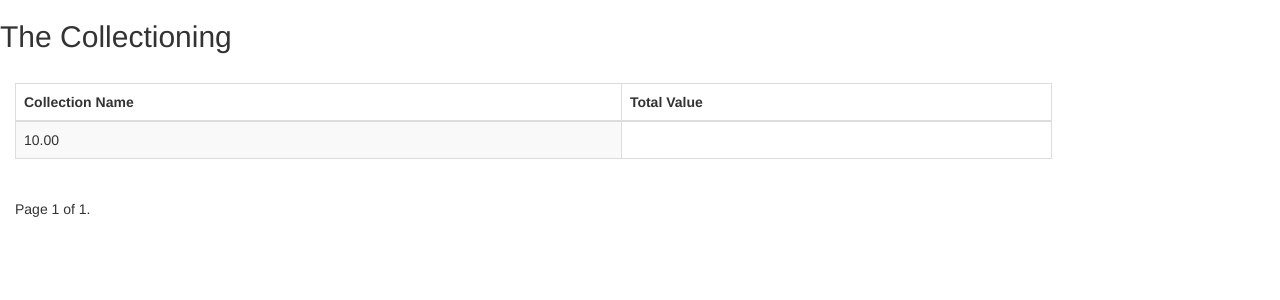
After one commit to ersloss/collectioning, a Django app: page /collections/ in a window 1280 px wide. The commit adds this page. Shown: the top 300 px of the page. Run offline with Django 3.2, Linux system fonts and the light colour scheme; tables that the repository leaves empty hold one stand-in row (values such as "Sample post"); some libraries are stand-ins or nearby versions.

Commit message:
Collection index

```diff
--- a/collection/models.py
+++ b/collection/models.py
@@ -1,5 +1,15 @@
 from __future__ import unicode_literals
 
+from decimal import Decimal
 from django.db import models
 
-# Create your models here.
+from cards.models import Card
+
+
+class Collection(models.Model):
+    name = models.CharField(max_length=150)
+    cards = models.ManyToManyField(Card)
+    total_value = models.DecimalField(decimal_places=2, max_digits=30, default=Decimal('0.00'))
+
+    def __str__(self):
+        return self.name
--- /dev/null
+++ b/collection/urls.py
@@ -0,0 +1,9 @@
+from django.conf.urls import url
+
+from . import views
+
+urlpatterns = [
+    url(r'^$', views.index, name='index'),
+    url(r'^add-collection/$', views.add_collection, name='add_collection'),
+    # url(r'^(?P<collection_id>\w+)/$', views.collection_details, name='collection_details'),
+]
--- a/collection/views.py
+++ b/collection/views.py
@@ -1,3 +1,25 @@
+from django.core.paginator import Paginator, PageNotAnInteger, EmptyPage
 from django.shortcuts import render
 
-# Create your views here.
+from collection.forms import NewCollectionForm
+from collection.models import Collection
+
+
+def index(request):
+    collections = Collection.objects.all().order_by('name')
+    paginator = Paginator(collections, 25)
+    page = request.GET.get('page')
+    try:
+        collections = paginator.page(page)
+    except PageNotAnInteger:
+        # If page is not an integer, deliver first page.
+        collections = paginator.page(1)
+    except EmptyPage:
+        # If page is out of range (e.g. 9999), deliver last page of results.
+        collections = paginator.page(paginator.num_pages)
+    return render(request, 'collection/collection_index.html', {'collections': collections})
+
+
+def add_collection(request):
+    collection_form = NewCollectionForm(request.POST or None)
+    return render(request, 'collection/add_collection.html', {'collection_form': collection_form})
--- a/collectioning/settings.py
+++ b/collectioning/settings.py
@@ -37,6 +37,7 @@ INSTALLED_APPS = [
     'django.contrib.sessions',
     'django.contrib.messages',
     'django.contrib.staticfiles',
+    'crispy_forms',
     'cards',
     'collection',
 ]
--- a/collectioning/urls.py
+++ b/collectioning/urls.py
@@ -5,5 +5,6 @@ from django.conf.urls.static import static
 
 urlpatterns = [
     url(r'^cards/', include('cards.urls')),
+    url(r'^collections/', include('collection.urls')),
     url(r'^admin/', admin.site.urls),
 ] + static(settings.STATIC_URL, document_root=settings.STATIC_ROOT)
--- a/requirements.txt
+++ b/requirements.txt
@@ -1,5 +1,7 @@
 appdirs==1.4.3
 Django==1.10.6
+django-crispy-forms==1.6.1
 packaging==16.8
+psycopg2==2.7.1
 pyparsing==2.2.0
 six==1.10.0
--- /dev/null
+++ b/templates/base.html
@@ -0,0 +1,21 @@
+<!DOCTYPE html>
+<html lang="en">
+<head>
+    <meta charset="UTF-8">
+    <title>The Collectioning</title>
+    <!-- Latest compiled and minified CSS -->
+    <link rel="stylesheet" href="https://maxcdn.bootstrapcdn.com/bootstrap/3.3.7/css/bootstrap.min.css">
+    <!-- jQuery library -->
+    <script src="https://ajax.googleapis.com/ajax/libs/jquery/3.1.1/jquery.min.js"></script>
+    <!-- Latest compiled JavaScript -->
+    <script src="https://maxcdn.bootstrapcdn.com/bootstrap/3.3.7/js/bootstrap.min.js"></script>
+</head>
+<body>
+<h2>The Collectioning</h2>
+<br>
+<div class="col-md-10">
+    {% block content %}
+    {% endblock %}
+</div>
+</body>
+</html>
--- /dev/null
+++ b/templates/collection/add_collection.html
@@ -0,0 +1,3 @@
+{% block content %}
+
+(% endblock %}
--- /dev/null
+++ b/templates/collection/collection_index.html
@@ -0,0 +1,40 @@
+{% extends 'base.html' %}
+{% block content %}
+    {% if collections %}
+        <table class="table table-bordered table-striped">
+          <thead>
+            <tr>
+              <th>Collection Name</th>
+              <th>Total Value</th>
+            </tr>
+          </thead>
+          <tbody>
+
+                {% for collection in collections %}
+                  <tr>
+                    <!--<td><a href="{% url 'card_details' card.id %}">{{ card.name }}</a></td>-->
+                    <td>{{ collection.total_value }}</td>
+                  </tr>
+                {% endfor %}
+          </tbody>
+        </table>
+    {% else %}
+        <div>There are currently no collections</div>
+    {% endif %}
+
+    <div class="pagination">
+        <span class="step-links">
+            {% if collections.has_previous %}
+                <a href="?page={{ collections.previous_page_number }}">previous</a>
+            {% endif %}
+
+            <span class="current">
+                Page {{ collections.number }} of {{ collections.paginator.num_pages }}.
+            </span>
+
+            {% if collections.has_next %}
+                <a href="?page={{ collections.next_page_number }}">next</a>
+            {% endif %}
+        </span>
+    </div>
+{% endblock %}
```
Also changed, not shown: collection/forms.py (added, +14 -0 lines), templates/cards/cards_index.html (+3 -19 lines), collection/migrations/0001_initial.py (added).
